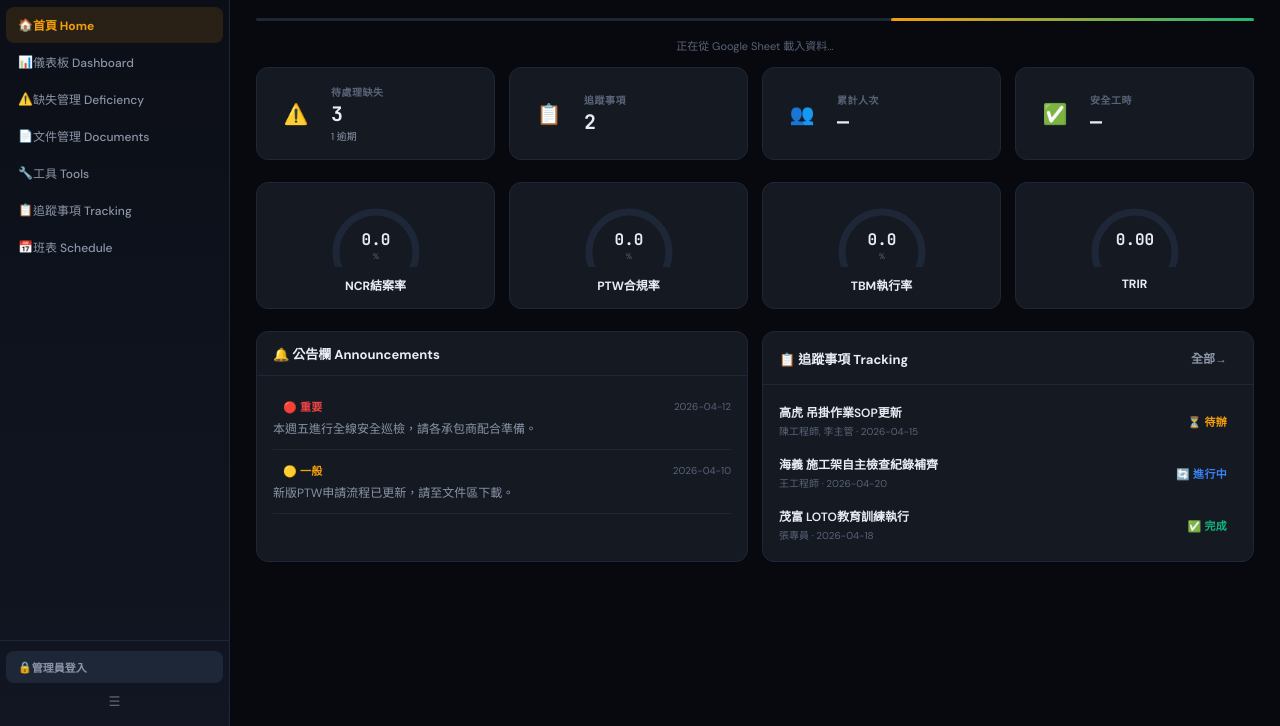
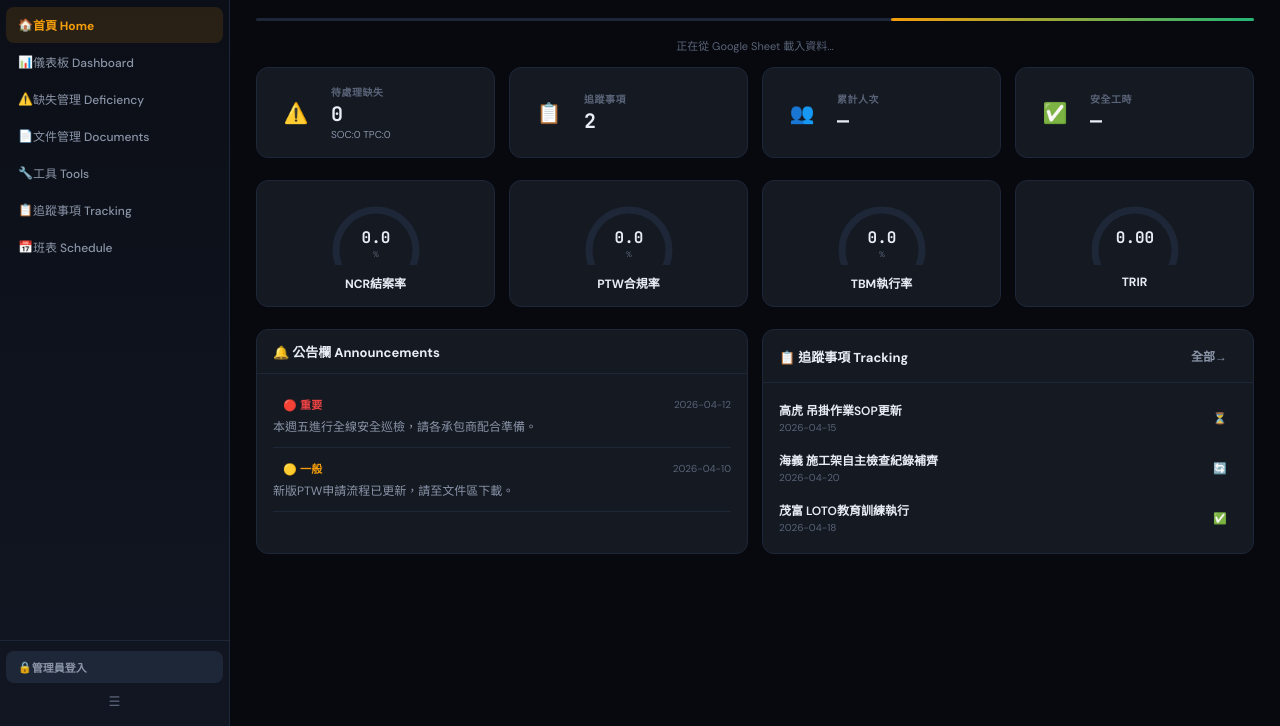
Before and after one commit to VivaAichat/safety-e-system, a plain HTML site: page index.html in a window 1280 px wide. Shown: the part 74-800 px from the top of the page. Drawn offline with nearby package versions, Linux system fonts and the light colour scheme.

Commit message:
Update index.html

```diff
--- a/index.html
+++ b/index.html
@@ -879,14 +879,16 @@ function renderHome(){
   const range = getDateRange();
   const kpi = calcKPI(range.start, range.end, 'All', 'All', 'All', 'All');
   const s = kpi.summary;
-  const openDefs=state.def.filter(d=>d.status!=='closed').length;
-  const overdue=state.def.filter(d=>isOverdue(d)).length;
+  // Open defects from live Sheet data
+  const liveOpenSOC = sheetLoaded ? gsheetData.allData.filter(d => d.source === 'SOC' && d.type !== '優點' && !d.solved).length : 0;
+  const liveOpenTPC = sheetLoaded ? gsheetData.allData.filter(d => d.source === 'TPC NCR' && d.type !== '優點' && !d.solved).length : 0;
+  const openDefs = liveOpenSOC + liveOpenTPC;
   const pendingTrk=state.trk.filter(t=>t.status!=='done').length;
   const el=document.getElementById('page-home');
   el.innerHTML=`
     ${!sheetLoaded && !sheetLoadError ? '<div class="loading-bar"><div class="fill"></div></div><p style="font-size:11px;color:var(--textMut);margin-bottom:14px;text-align:center">正在從 Google Sheet 載入資料...</p>' : ''}
     <div class="grid grid-4" style="margin-bottom:22px">
-      ${statCard('⚠️','待處理缺失',openDefs,`${overdue} 逾期`,'var(--red)')}
+      ${statCard('⚠️','待處理缺失',openDefs,`SOC:${liveOpenSOC} TPC:${liveOpenTPC}`,'var(--red)')}
       ${statCard('📋','追蹤事項',pendingTrk,'','var(--amber)')}
       ${statCard('👥','累計人次',s.totalPeople ? s.totalPeople.toLocaleString() : '—','','var(--blue)')}
       ${statCard('✅','安全工時',s.totalHours ? s.totalHours.toLocaleString() : '—','','var(--green)')}
@@ -900,7 +902,7 @@ function renderHome(){
     <div class="grid grid-2">
       <div class="card">
         <div class="card-head"><h3>🔔 公告欄 Announcements</h3>${isAdmin?'<button class="btn btn-pri btn-sm" onclick="addAnnouncement()">+ 新增</button>':''}</div>
-        <div class="card-body">${state.ann.map(a=>`
+        <div class="card-body" style="max-height:240px;overflow-y:auto">${state.ann.map(a=>`
           <div style="padding:10px 0;border-bottom:1px solid var(--border)">
             <div style="display:flex;justify-content:space-between;align-items:center;margin-bottom:4px">
               ${badge(a.priority==='high'?'🔴 重要':'🟡 一般',a.priority==='high'?'var(--red)':'var(--amber)')}
@@ -911,10 +913,10 @@ function renderHome(){
       </div>
       <div class="card">
         <div class="card-head"><h3>📋 追蹤事項 Tracking</h3><div style="display:flex;gap:6px">${isAdmin?'<button class="btn btn-pri btn-sm" onclick="addTracking()">+ 新增</button>':''}<button class="btn btn-ghost btn-sm" onclick="goPage('tracking')">全部→</button></div></div>
-        <div class="card-body">${state.trk.slice(0,5).map(t=>`
+        <div class="card-body" style="max-height:240px;overflow-y:auto">${state.trk.map(t=>`
           <div style="padding:8px 0;border-bottom:1px solid rgba(30,39,56,.1);display:flex;justify-content:space-between;align-items:center">
-            <div><div style="font-size:12px;font-weight:600;margin-bottom:2px">${t.item}</div><div style="font-size:10px;color:var(--textMut)">${(t.assignees||[]).join(', ')} · ${t.deadline}</div></div>
-            ${badge(t.status==='done'?'✅ 完成':t.status==='in-progress'?'🔄 進行中':'⏳ 待辦',t.status==='done'?'var(--green)':t.status==='in-progress'?'var(--blue)':'var(--amber)')}
+            <div style="flex:1;min-width:0"><div style="font-size:12px;font-weight:600;margin-bottom:2px;overflow:hidden;text-overflow:ellipsis;white-space:nowrap">${t.item}</div><div style="font-size:10px;color:var(--textMut)">${t.deadline||''}</div></div>
+            ${badge(t.status==='done'?'✅':t.status==='in-progress'?'🔄':'⏳',t.status==='done'?'var(--green)':t.status==='in-progress'?'var(--blue)':'var(--amber)')}
           </div>`).join('')}</div>
       </div>
     </div>
```
